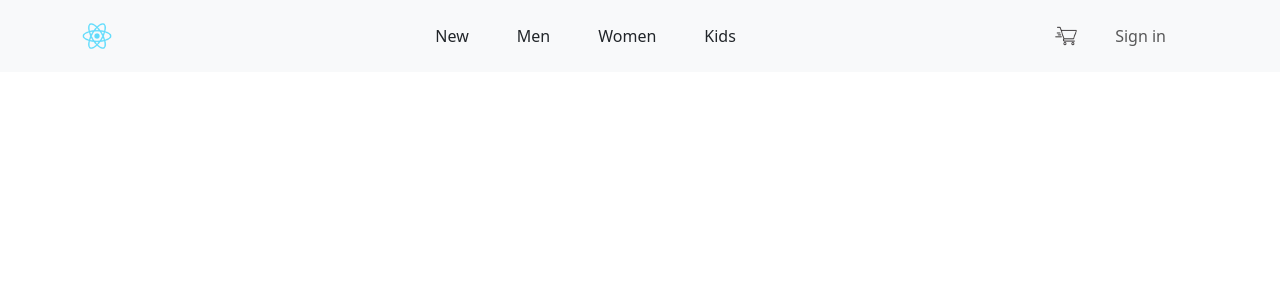
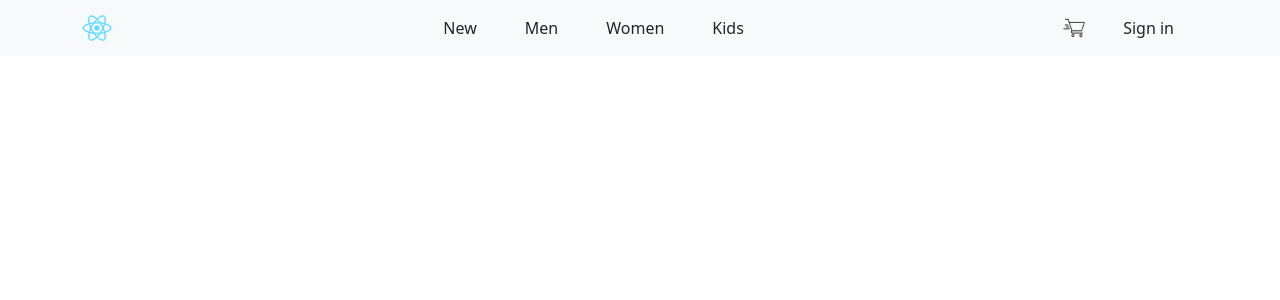
Before and after one commit to trplx666/react-web, a React (Create React App) app: page / in a window 1280 px wide. Shown: the top 300 px of the page. Built offline with nearby package versions, Linux system fonts and the light colour scheme.

Commit message:
sign in fix

```diff
--- a/src/Components/Header/Header.js
+++ b/src/Components/Header/Header.js
@@ -19,14 +19,12 @@ function Header() {
         <Navbar.Toggle aria-controls="basic-navbar-nav" />
         <Navbar.Collapse id="basic-navbar-nav">
           <Nav className="ms-auto">
-            {/* Добавляем классы для изменения цвета текста */}
             <Nav.Link href="#new" className="mx-3 text-dark">New</Nav.Link>
             <Nav.Link href="#men" className="mx-3 text-dark">Men</Nav.Link>
             <Nav.Link href="#women" className="mx-3 text-dark">Women</Nav.Link>
             <Nav.Link href="#kids" className="mx-3 text-dark">Kids</Nav.Link>
           </Nav>
           <Nav className="ms-auto">
-            <Nav.Link href="#cart">
             <div className="d-flex align-items-center">
               <img
                 src={cart}
@@ -36,9 +34,8 @@ function Header() {
                 style={{ marginRight: '10px' }}
                 alt="Cart"
               />
-                <Nav.Link href="#sign-in" className="mx-3">Sign in</Nav.Link>
+              <Nav.Link href="#sign-in" className="mx-3 text-dark">Sign in</Nav.Link>
             </div>
-            </Nav.Link>
           </Nav>
         </Navbar.Collapse>
       </Container>
```
Lines whose indentation alone changed are shown as unchanged.
